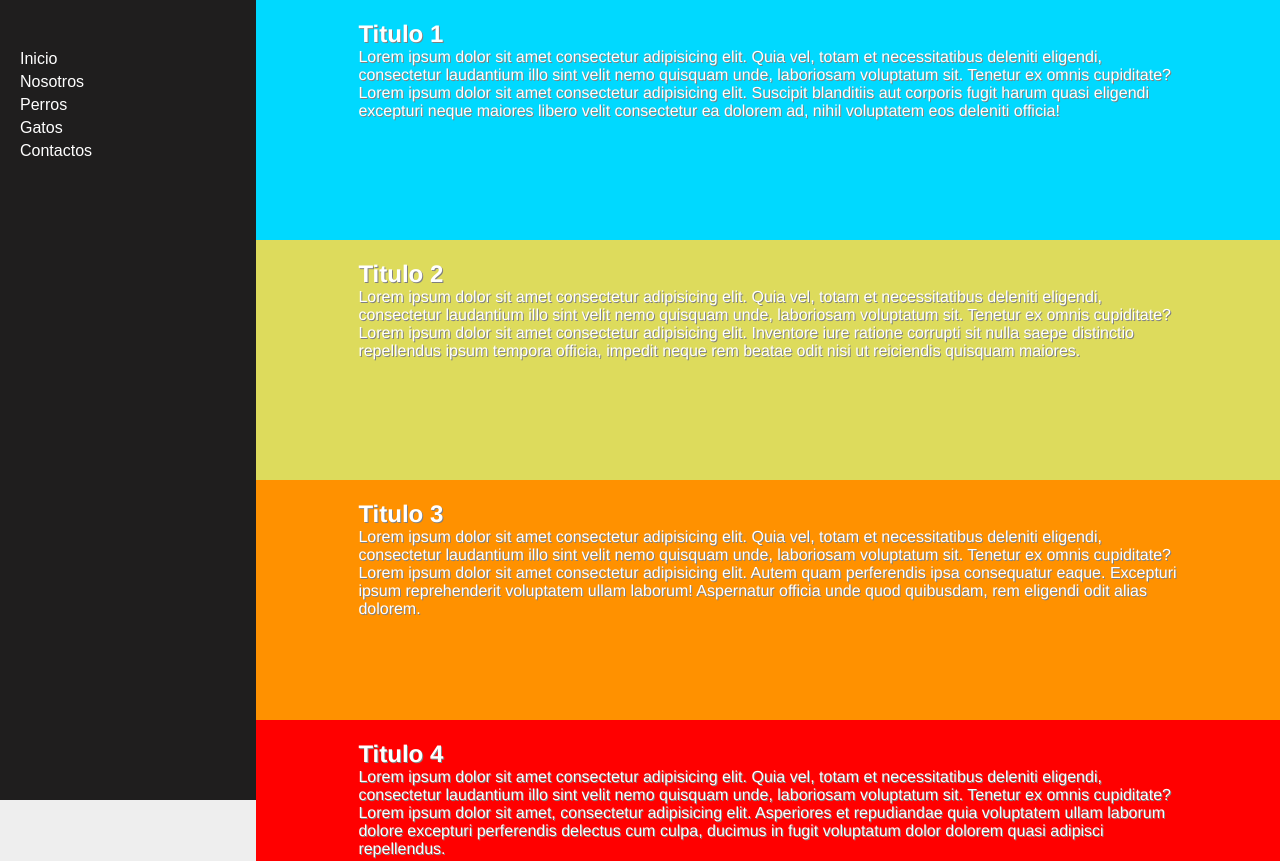
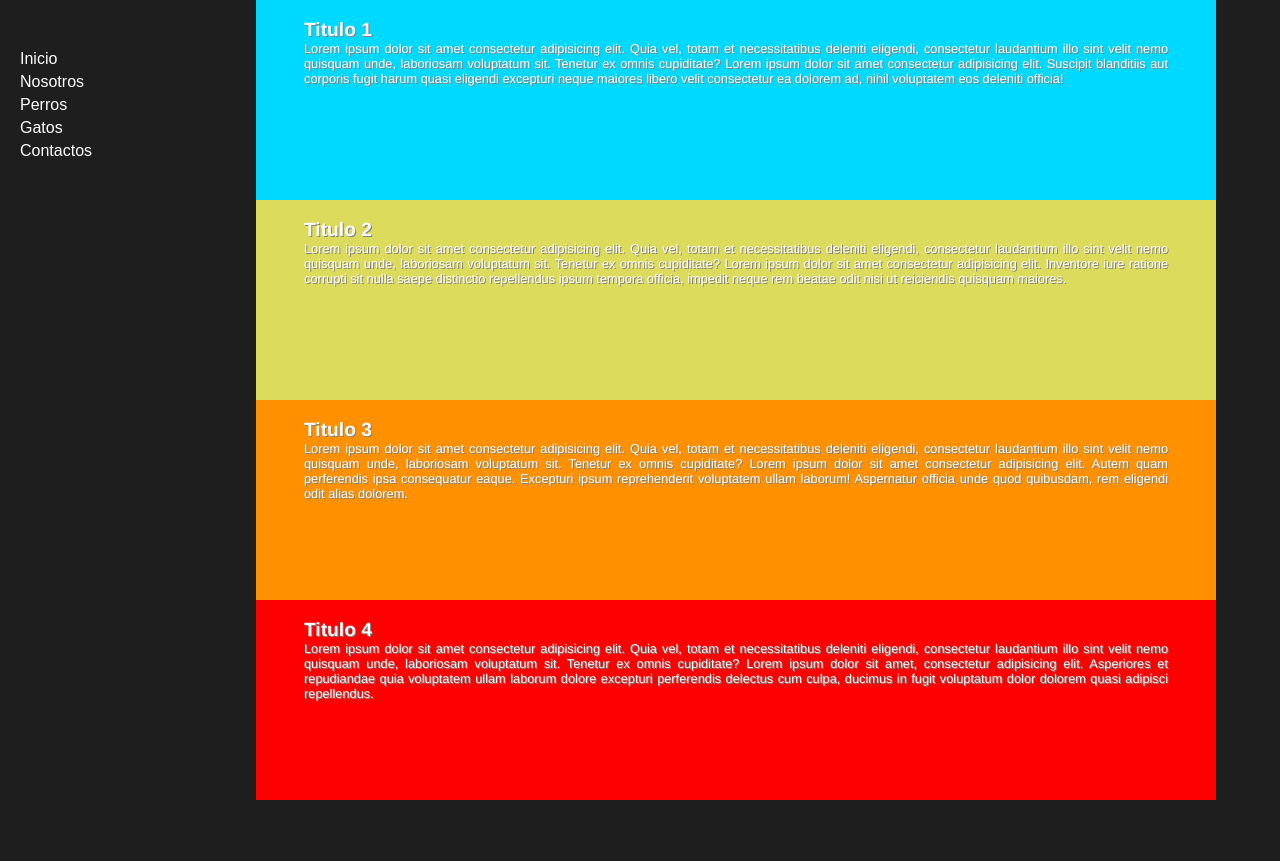
Before and after one commit to CamiloFloresDuoc/Repo-progra-web, a plain HTML site: page index.html in a window 1280 px wide. Shown: the top 861 px of the page. After the commit the page ends 800 px from the top, so only its background shows below. Drawn offline with Linux system fonts and the light colour scheme.

Commit message:
ahora si 100%, boxsizing

```diff
--- a/css/estilos.css
+++ b/css/estilos.css
@@ -2,10 +2,11 @@
 *{
     margin: 0;
     padding: 0;
+    box-sizing: border-box;
 }
 
 body, html{
-    background-color: #eee;
+    background-color: rgb(31, 30, 30);
     width: 100%;
     height: 100%;
 }
@@ -15,7 +16,6 @@ body, html{
     float: left;
     height: 100%;
     width: 20%;
-    position: fixed;
 }
 
 .menu ul{
@@ -37,14 +37,16 @@ body, html{
     color: rgb(148, 148, 148);
 }
 .content{
-    float: right;
-    height: 100%;
-    width: 80%;
+    float: left;
+    height: 100vh;
+    width: 75%;
+    text-align: justify;
 }
 .relleno{
     height: 25%;
-    padding: 20px 10%;
+    padding: 2%  5% 2% 5%;
     font-family: Helvetica, sans-serif;
+    font-size: 0.8em;
     color: #fff;
     text-shadow: 1px 1px grey;
 
```
